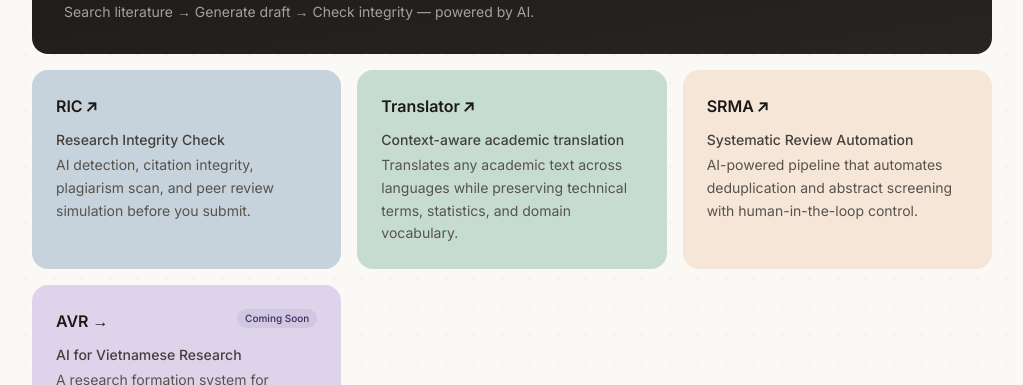
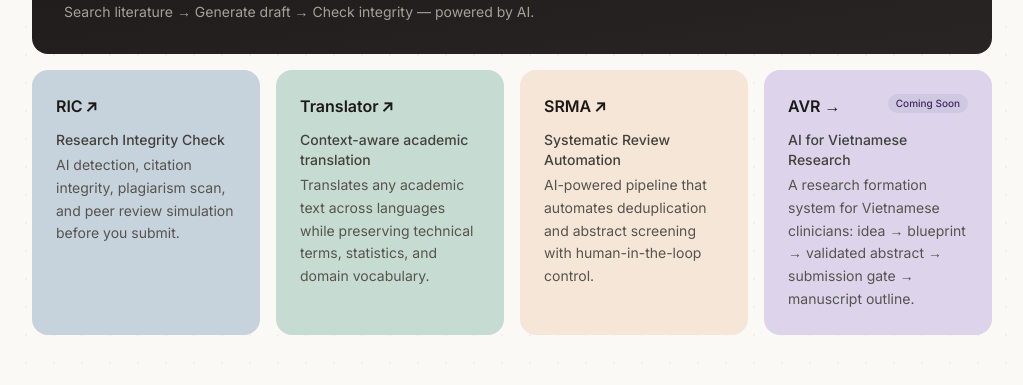
Before and after one commit to tuyentran-md/aiforacademic.world, a Next.js app: page / in a window 1280 px wide. Shown: the part 519-904 px from the top of the page, without its empty margins (128-1151 px from the left). Built offline with nearby package versions, Linux system fonts and the light colour scheme; no server answers.

Commit message:
fix: correct navbar logo link and align homepage banners

```diff
--- a/src/app/page.tsx
+++ b/src/app/page.tsx
@@ -57,7 +57,7 @@ export default function Home() {
               </Link>
             </div>
 
-            <div className="grid gap-4 md:grid-cols-3">
+            <div className="grid gap-4 grid-cols-1 sm:grid-cols-2 lg:grid-cols-4">
               <a
                 href="/ric"
                 target="_blank"
--- a/src/components/Nav.tsx
+++ b/src/components/Nav.tsx
@@ -27,7 +27,7 @@ export default function Nav() {
       <div className="max-w-5xl mx-auto px-6 md:px-8 h-14 flex items-center justify-between gap-8">
 
         {/* Logo */}
-        <Link href="/app" className="flex-shrink-0" onClick={() => setOpen(false)}>
+        <Link href="/" className="flex-shrink-0" onClick={() => setOpen(false)}>
           <span className="text-sm font-semibold text-stone-900 tracking-tight">
             AI for Academic
           </span>
```
